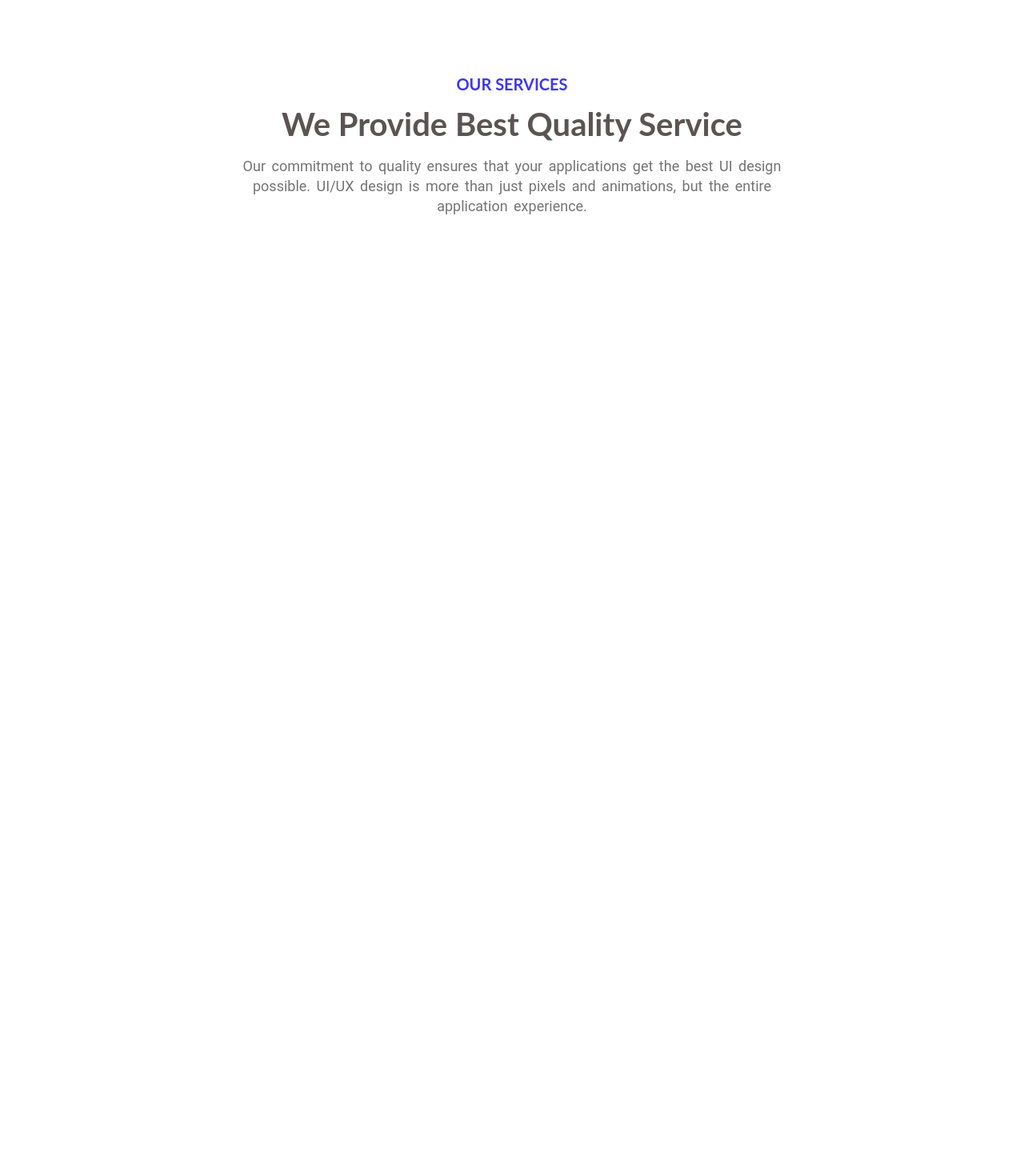
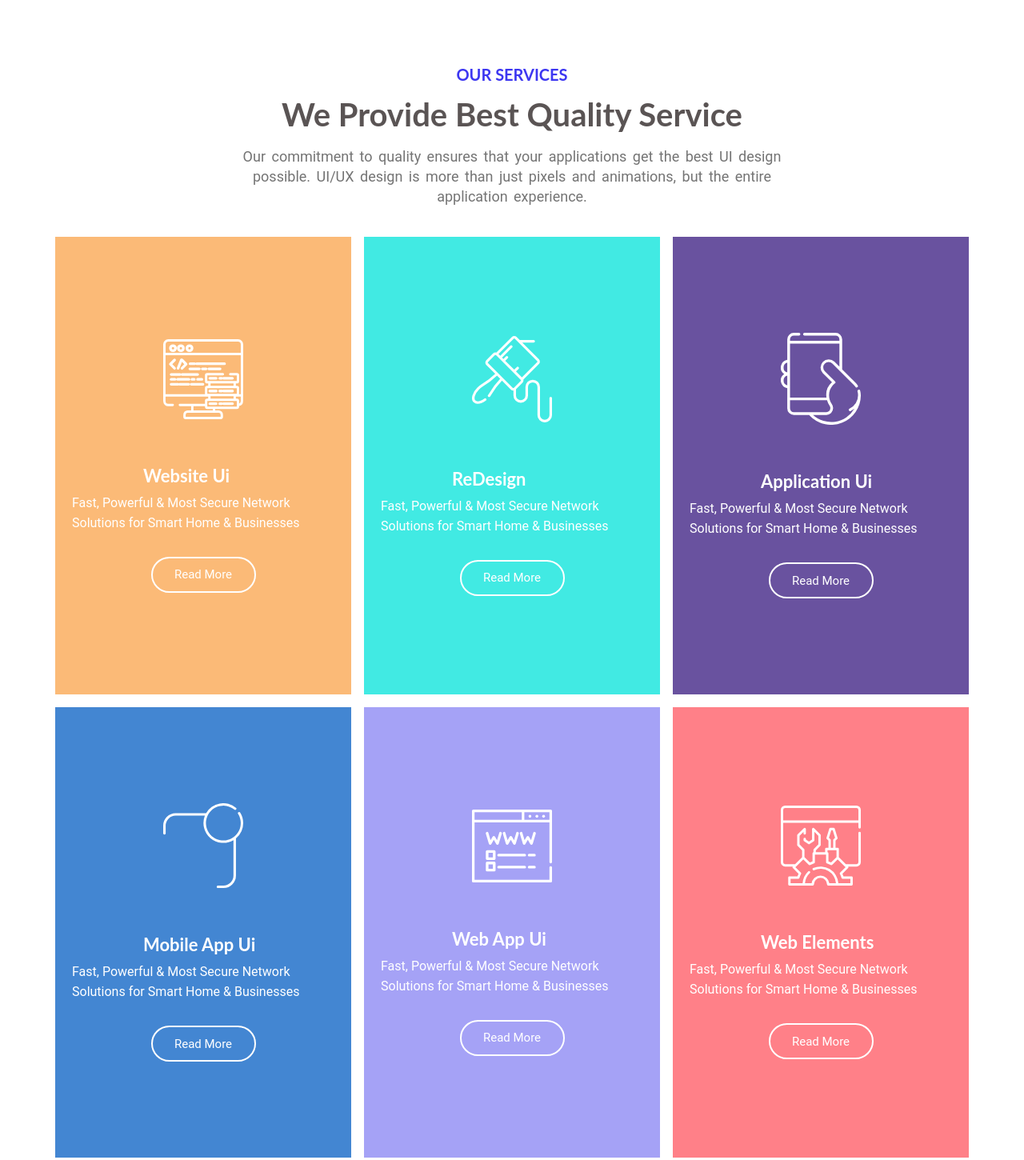
Before and after one commit to vaxokurashidze/homework7, a plain HTML site: page index.html in a window 1280 px wide. Shown: the part 627-2077 px from the top of the page at 80% size. Before the commit the page ends 927 px from the top, so only its background shows below. Drawn offline with Linux system fonts and the light colour scheme.

Commit message:
homewwork7
i made section and container.
add picturers

```diff
--- a/css/style.css
+++ b/css/style.css
@@ -48,15 +48,15 @@ h3{
 	margin-top:30px;
 	margin-bottom:80px;
 }
-button{
+.button{
     background-color:#3D37F1;
     color: #FFFFFF;
     text-align: center;
     font-size:15px;
     font-family: 'Poppins', sans-serif;
-    width:183.67px;
-    height:56.77px;
-    border-radius: 38%;
+    width: 135px;
+	  height: 45px;
+    border-radius:50px;
     border-style: none;
     display:flex;
     align-items: center;
@@ -105,5 +105,76 @@ button:hover{
 	height: 85px;
 	word-spacing: 3px;
 	line-height: 25px;
+}
+.container2 {
+	display:flex;
+	flex-wrap: wrap;
+	justify-content:center;
+}
+
+.img1{
+	margin-bottom: 60px;
+}
+.m1{
+	width: 370px;
+	margin: 8px;
+	background-color: #FBBA77;
+	display: flex;
+	flex-direction: column;
+	justify-content: center;
+	align-items: center;
+	padding: 120px;
+}
+.m1:nth-child(2) {
+	background-color: #41EAE3;
 
 }
+.m1:nth-child(3) {
+	background-color: #69529F;
+
+}
+.m1:nth-child(4) {
+	background-color: #4386D2;
+
+}
+.m1:nth-child(5) {
+	background-color: #A5A2F6;
+
+}
+.m1:nth-child(6) {
+	background-color: #FF8088;
+
+}
+
+
+.text1{
+	width: 150px;
+	color: #FFFFFF;
+	font-size: 22px;
+	font-family:lato, sans-serif;
+	font-weight: bold;
+	margin-bottom: 10px;
+}
+
+.text2{
+	width: 328px;
+	color: #FFFFFF;
+	font-size: 16px;
+	font-family:roboto, sans-serif;
+	line-height: 25px;
+}
+.text3{
+	width: 131px;
+	height: 45px;
+	background-color: transparent;
+	color:#FFFFFF;
+	border-radius:50px;
+	border: 2px solid white;
+	text-align: center;
+	font-size: 15px;
+	font-family:roboto, sans-serif;
+	display: flex;
+	align-items: center;
+	justify-content: center;
+	margin-top: 30px;
+}
--- a/index.html
+++ b/index.html
@@ -25,7 +25,7 @@
              <div class="box1">
                 <h2>Provide You best Best Ui Service</h2>
                 <h3>Mobile App Design and Development Studio. You can hire us</h3>
-                <button> <img src="img/hand.svg"> Wave Me </button>
+                <button class="button"> <img src="img/hand.svg"> Wave Me </button>
 
              </div>
              <img class="box2" src="img/two.svg">
@@ -35,10 +35,65 @@
         	<div class="div1">OUR SERVICES </div>
         	<div class="div2">We Provide Best Quality Service </div>
         	<div class="div3">Our commitment to quality ensures that your applications get the best UI design possible. UI/UX design is more than just pixels and animations, but the entire application experience. </div>
+       </section>
+
+
+       <section class="container2">
+
+        <div class="m1">
+        	<img class="img1"  src="img/m1.svg">
+        	<div class="text1">Website Ui</div>
+        	<div class="text2" >Fast, Powerful & Most Secure Network Solutions for Smart Home & Businesses</div>
+        	<button class="text3">Read More</button>
+        </div>
+
+
+         <div class="m1">
+        	<img class="img1"  src="img/m2.svg">
+        	<div class="text1">ReDesign</div>
+        	<div class="text2" >Fast, Powerful & Most Secure Network Solutions for Smart Home & Businesses</div>
+        	<button class="text3">Read More</button>
+        </div>
+
+
+         <div class="m1">
+        	<img class="img1"  src="img/m3.svg">
+        	<div class="text1">Application Ui</div>
+        	<div class="text2" >Fast, Powerful & Most Secure Network Solutions for Smart Home & Businesses</div>
+        	<button class="text3">Read More</button>
+        </div>
+
+
+         <div class="m1">
+        	<img class="img1"  src="img/m4.svg">
+        	<div class="text1">Mobile App Ui</div>
+        	<div class="text2" >Fast, Powerful & Most Secure Network Solutions for Smart Home & Businesses</div>
+        	<button class="text3">Read More</button>
+        </div>
+
+
+         <div class="m1">
+        	<img class="img1"  src="img/m5.svg">
+        	<div class="text1">Web App Ui</div>
+        	<div class="text2" >Fast, Powerful & Most Secure Network Solutions for Smart Home & Businesses</div>
+        	<button class="text3">Read More</button>
+        </div>
+
+
+         <div class="m1">
+        	<img class="img1"  src="img/m6.svg">
+        	<div class="text1">Web Elements</div>
+        	<div class="text2" >Fast, Powerful & Most Secure Network Solutions for Smart Home & Businesses</div>
+        	<button class="text3">Read More</button>
+        </div>
 
 
 
-        </section>
+
+
+
+
+       </section>
 
 </body>
 </html>
```
Also changed, not shown: img/m1.svg (added), img/m2.svg (added), img/m3.svg (added), img/m4.svg (added), img/m5.svg (added), img/m6.svg (added).
